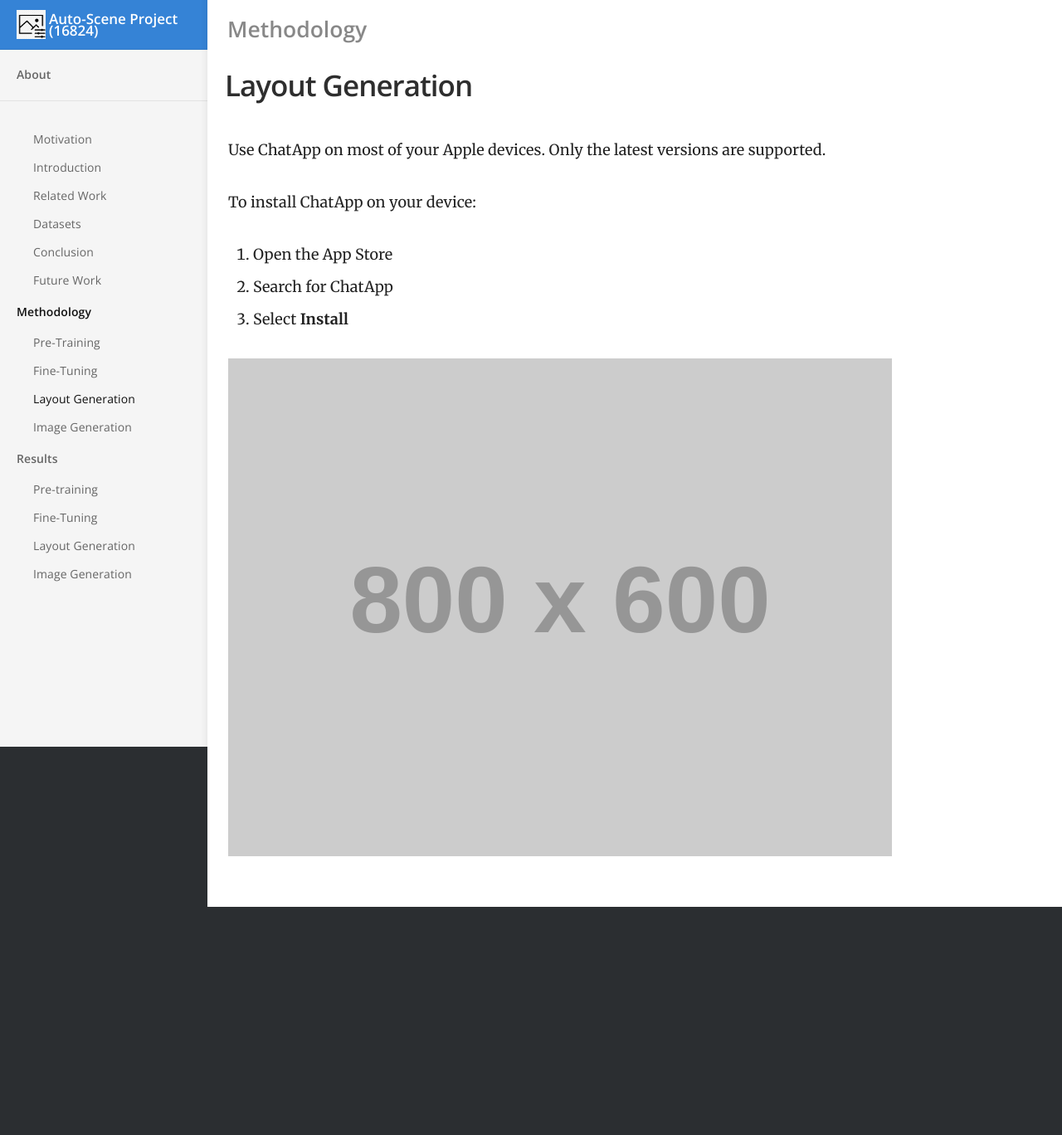
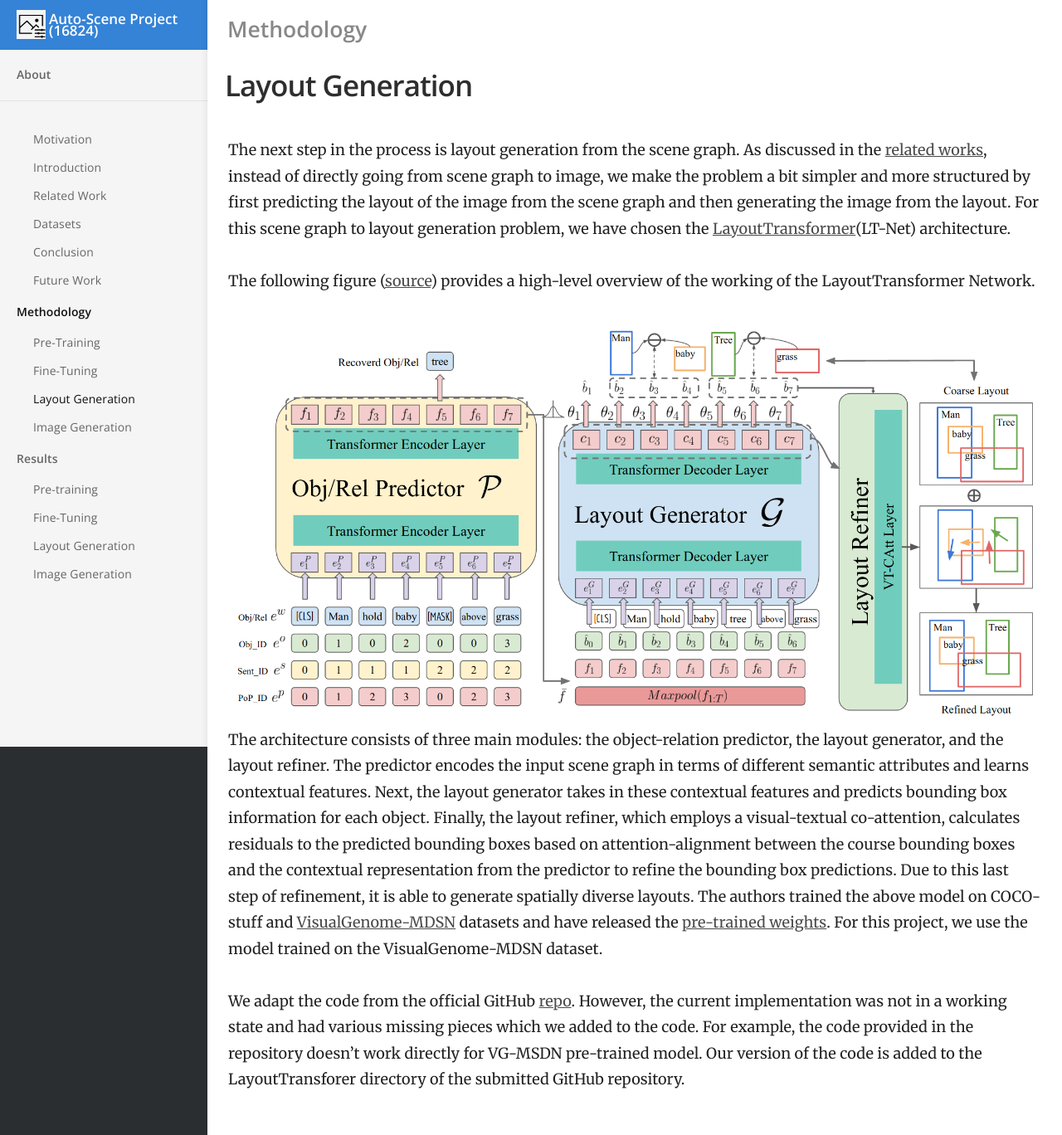
Before and after one commit to bhanu77prakash/scene-edit.github.io, a Jekyll site: the page built from _docs/Methodology/Layout-Generation.md, in a window 1280 px wide. Shown: the whole page at 83% size. Built offline with Jekyll 4.4.1, drawn with Linux system fonts in a browser that asks for light colours; before the commit the page ends 1093 px from its top, so only the background shows below that.

Commit message:
added layout generation tag

```diff
--- a/_docs/Methodology/Layout-Generation.md
+++ b/_docs/Methodology/Layout-Generation.md
@@ -4,12 +4,17 @@ category: Methodology
 order: 3
 ---
 
-Use ChatApp on most of your Apple devices. Only the latest versions are supported.
+The next step in the process is layout generation from the scene graph. As discussed in the [related works](../Related-Work), instead of directly going from scene graph to image, we make the problem a bit simpler and more structured by first predicting the layout of the image from the scene graph and then generating the image from the layout. For this scene graph to layout generation problem, we have chosen the [LayoutTransformer](https://openaccess.thecvf.com/content/CVPR2021/papers/Yang_LayoutTransformer_Scene_Layout_Generation_With_Conceptual_and_Spatial_Diversity_CVPR_2021_paper.pdf)(LT-Net) architecture.
 
-To install ChatApp on your device:
+The following figure ([source](https://openaccess.thecvf.com/content/CVPR2021/papers/Yang_LayoutTransformer_Scene_Layout_Generation_With_Conceptual_and_Spatial_Diversity_CVPR_2021_paper.pdf)) provides a high-level overview of the working of the LayoutTransformer Network.
 
-1. Open the App Store
-2. Search for ChatApp
-3. Select **Install**
+<center>
+<img src="../../images/LTNet.png" alt="example" style="width:1000px;"/>
+<br>
+</center>
 
-![](//placehold.it/800x600)
+The architecture consists of three main modules: the object-relation predictor, the layout generator, and the layout refiner. The predictor encodes the input scene graph in terms of different semantic attributes and learns contextual features. Next, the layout generator takes in these contextual features and predicts bounding box information for each object. Finally, the layout refiner, which employs a visual-textual co-attention, calculates residuals to the predicted bounding boxes based on attention-alignment between the course bounding boxes and the contextual representation from the predictor to refine the bounding box predictions. Due to this last step of refinement, it is able to generate spatially diverse layouts. The authors trained the above model on COCO-stuff and [VisualGenome-MDSN](../Datasets) datasets and have released the [pre-trained weights](https://drive.google.com/drive/folders/1pPJxX0ih6pgUpKjeIjIICso6SpOGHoaI). For this project, we use the model trained on the VisualGenome-MDSN dataset.
+
+
+
+We adapt the code from the official GitHub [repo](https://github.com/davidhalladay/LayoutTransformer). However, the current implementation was not in a working state and had various missing pieces which we added to the code. For example, the code provided in the repository doesn't work directly for VG-MSDN pre-trained model. Our version of the code is added to the LayoutTransforer directory of the submitted GitHub repository.
```
Also changed, not shown: _docs/Related-Work.md (renamed from _docs/Related Work.md), images/LTNet.png (added).
